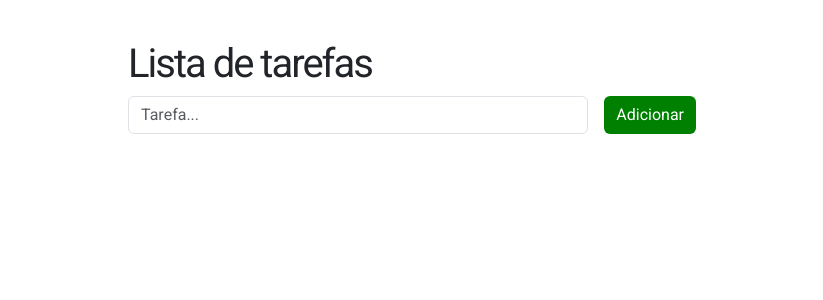
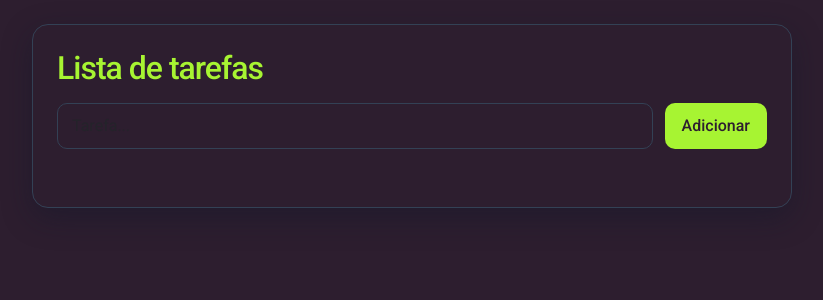
Before and after one commit to christian-silva0511/ToDoListReact, a React (Vite) app: page / in a window 1280 px wide. Shown: the top 300 px of the page, without its empty margins (228-1051 px from the left). Built offline with nearby package versions, Linux system fonts and the light colour scheme.

Commit message:
Cores alteradas

```diff
--- a/src/index.css
+++ b/src/index.css
@@ -1,60 +1,158 @@
-@import url('https://fonts.googleapis.com/css2?family=Roboto&display=swap');
+@import url('https://fonts.googleapis.com/css2?family=Roboto:wght@400;500;700&display=swap');
 
-*{
+:root {
+  --bg: #0f172a;
+  --surface: #111827;
+  --surface-2: #1f2937;
+  --text: #e5e7eb;
+  --muted: #9ca3af;
+  --primary: #38bdf8;
+  --accent: #22c55e;
+  --danger: #f87171;
+  --border: #334155;
+  --ameixa-profunda: #2D1E2F;
+  --verde-eletrico: #A7F432;
+  --shadow: 0 10px 30px rgba(15, 23, 42, 0.4);
+}
+
+* {
+  margin: 0;
   padding: 0;
-    margin: 0;
+  box-sizing: border-box;
   font-family: 'Roboto', sans-serif;
 }
-h1{
-    letter-spacing: -2px;
+
+html, body {
+  min-height: 100%;
+  background-color: var(--ameixa-profunda);
+  color: var(--text);
 }
 
+body {
+  line-height: 1.5;
+  padding: 24px;
+  background-color: var(--ameixa-profunda)!important;
+}
+
+.tarefas h1 {
+  font-size: 2rem;
+  letter-spacing: -1px;
+  margin-bottom: 1rem;
+  color: var(--verde-eletrico);
+}
+
+.tarefas {
+  max-width: 760px;
+  width: 100%;
+  margin: auto;
+  border: 1px solid var(--border);
+  border-radius: 16px;
+  box-shadow: var(--shadow);
+  padding: 24px;
+}
+
+.campos {
+  display: flex;
+  gap: 12px;
+  flex-wrap: wrap;
+  margin-bottom: 18px;
+}
+
+.campos input {
+  flex: 1 1 240px;
+  border: 1px solid var(--border);
+  border-radius: 10px;
+  background: var(--ameixa-profunda);
+  color: var(--verde-eletrico);
+  padding: 10px 14px;
+  transition: border-color 0.2s ease, box-shadow 0.2s ease;
+}
+
+.campos input:focus {
+  background: var(--ameixa-profunda);
+  outline: none;
+  border-color: var(--verde-eletrico);
+  box-shadow: var(--verde-eletrico);
+  color: var(--verde-eletrico);
+}
+
+.campos .adicionar,
 .btn-primary {
-  background-color: #ff5733;
-  border-color: #ff5733;
+  color: var(--ameixa-profunda);
+  background: var(--verde-eletrico);
+  border: 1px solid transparent;
+  border-radius: 10px;
+  cursor: pointer;
+  padding: 10px 16px;
+  font-weight: 500;
+  transition: transform 0.2s ease, background-color 0.2s ease, box-shadow 0.2s ease;
 }
-.campos{
+
+.campos .adicionar:hover,
+.btn-primary:hover {
+    color: var(--ameixa-profunda);
+  background: var(--verde-eletrico);
+  transform: translateY(-1px);
+  box-shadow: var(--verde-eletrico);
+}
+
+.mensagem-erro {
+  color: var(--danger);
+  margin: 12px 0;
+  font-weight: 600;
+}
+
+ul.lista {
+  list-style: none;
+  padding: 0;
   display: flex;
-    gap: 16px;
+  flex-direction: column;
+  gap: 10px;
 }
-.campos .adicionar{
-    background: green;
-    border:inherit;
+
+.item-lista {
+  display: flex;
+  align-items: center;
+  justify-content: space-between;
+  background: var(--surface-2);
+  border: 1px solid var(--border);
+  border-radius: 12px;
+  padding: 12px 14px;
+  color: var(--verde-eletrico);
+  box-shadow: 0 8px 16px rgba(0, 0, 0, 0.25);
+  transition: border-color 0.2s ease, transform 0.15s ease;
 }
-.campos .adicionar:hover{
-    background: #8ec738;
+
+.item-lista:hover {
+  border-color: var(--primary);
+  transform: translateY(-1px);
 }
-.mensagem-erro{
-    color: red;
-    margin: 20px 0;
+
+.item-lista span {
+  color: var(--text);
+  flex: 1;
+  word-break: break-word;
 }
-.tarefas{
-    max-width: 600px;
-    width: 100%;
-    margin: 40px auto;
-    padding: 0 16px;
+
+.item-lista button {
+  border: 1px solid var(--danger);
+  background: rgba(248, 113, 113, 0.16);
+  color: var(--danger);
+  border-radius: 8px;
+  padding: 6px 10px;
+  cursor: pointer;
+  transition: background-color 0.2s ease, transform 0.2s ease;
 }
-.tarefas .alert-danger{
+
+.item-lista button:hover {
+  background: rgba(248, 113, 113, 0.35);
+  transform: scale(1.02);
+}
+
+.tarefas .alert-danger {
   margin: 16px 0;
 }
 
-ul.lista{
-    padding: 24px 0 0;
-}
-.item-lista{
-    display: flex;
-    gap: 16px;
-    border: 1px solid #ccc;
-    padding: 8px 16px;
-    border-radius: 8px;
-    justify-content: space-between;
-    margin-bottom: 8px;
-}
-.item-lista button{
-    border: 0;
-    background: inherit;
-    color: red;
-}
-input{
+input {
   margin-right: 10px;
 }
```
Lines whose indentation alone changed are shown as unchanged.
